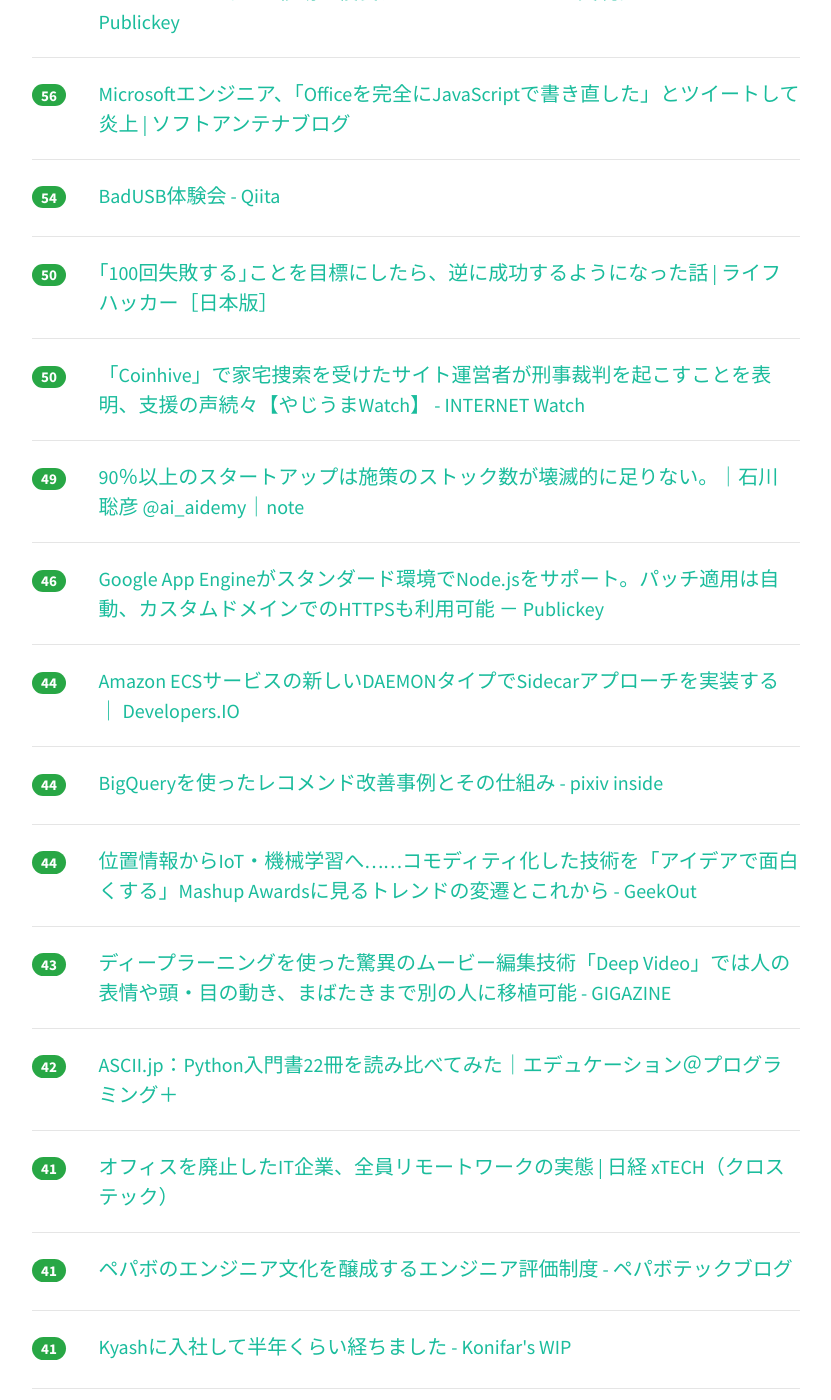
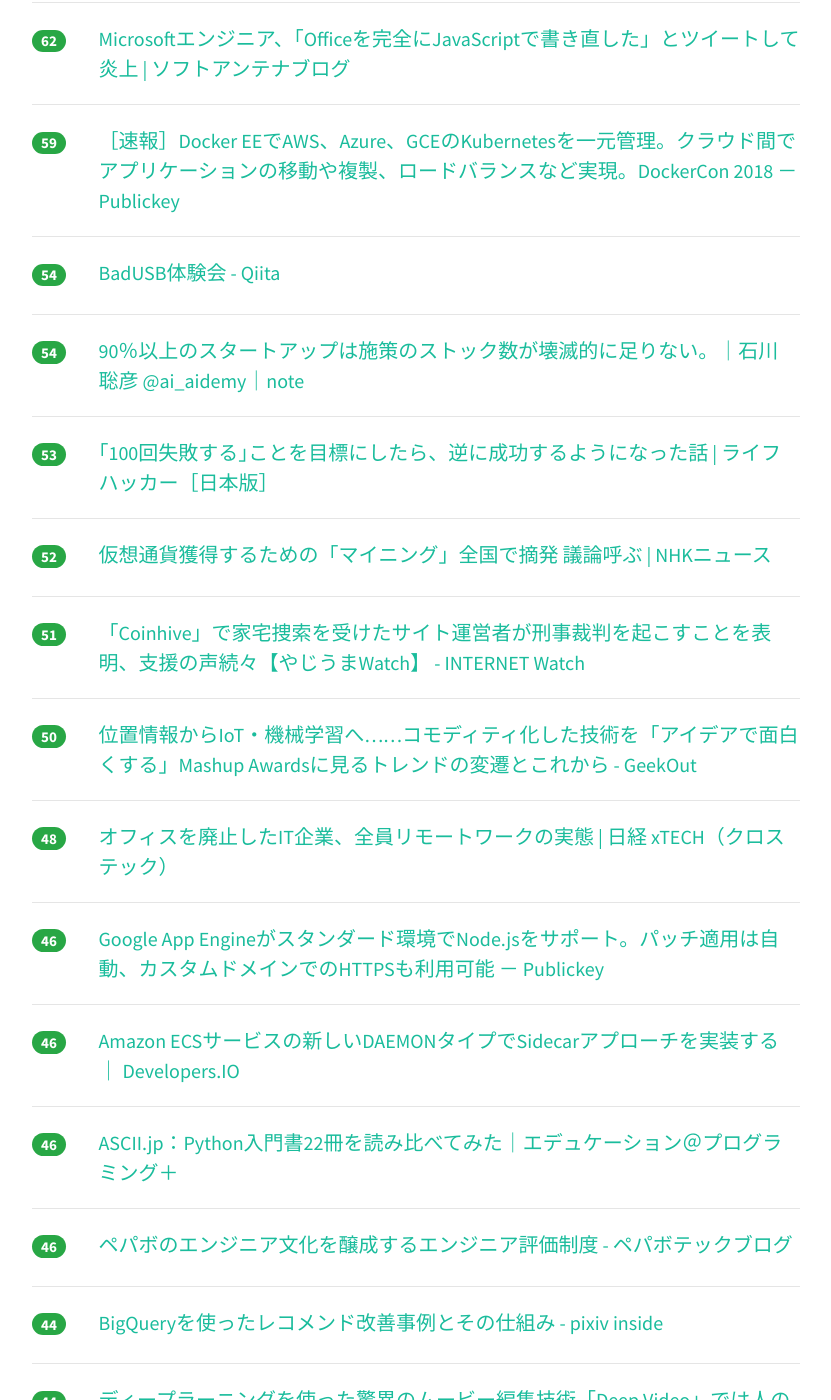
Before and after one commit to yatta47/hatena-matome-site, a Jekyll site: the page built from _posts/2018-06-14-hatena.md, in a window 1280 px wide and 1400 px high, scrolled down 1917 px. Shown: the whole window, without its empty margins (224-1055 px from the left). Built offline with Jekyll 4.4.1, drawn with Linux system fonts in a browser that asks for light colours; nearby versions of some CDN libraries; some of the changed text lies outside the part shown.

Commit message:
Updated 2018-06-14

```diff
--- a/_posts/2018-06-14-hatena.md
+++ b/_posts/2018-06-14-hatena.md
@@ -1,94 +1,99 @@
 ---
 layout: post
 title:  "2018-06-14 はてぶIT"
-date:   2018-06-14 20:01:47
+date:   2018-06-14 21:02:42
 tags: [it-hotentry]
 ---
-47 件のデータあり
+51 件のデータあり
 
 <hr><div class="row">
-<div class="col-1"><span class="badge badge-pill badge-success h2">377</span></div>
+<div class="col-1"><span class="badge badge-pill badge-success h2">384</span></div>
 <div class="col-11"><a href='http://nlab.itmedia.co.jp/nl/articles/1806/13/news150.html' target='_blank'>まとめサイト「保守速報」から広告バナーが完全消滅　広告主に問い合わせる“広告剥がし”の動きが加速か - ねとらぼ</a></div>
 </div>
 <hr>
 <div class="row">
-<div class="col-1"><span class="badge badge-pill badge-success h2">299</span></div>
+<div class="col-1"><span class="badge badge-pill badge-success h2">318</span></div>
 <div class="col-11"><a href='https://webweb.hatenablog.com/blog/wordpress-to-hatenablog' target='_blank'>SEOに最適なブログとは？WordPressからはてなブログにした理由 - web > SEO</a></div>
 </div>
 <hr>
 <div class="row">
-<div class="col-1"><span class="badge badge-pill badge-success h2">273</span></div>
+<div class="col-1"><span class="badge badge-pill badge-success h2">302</span></div>
 <div class="col-11"><a href='http://portal.nifty.com/kiji/180613203136_1.htm' target='_blank'>1985年誕生「Windows1.0」を触ってみたら、恐怖のおっちょこちょいOSだった - デイリーポータルZ</a></div>
 </div>
 <hr>
 <div class="row">
-<div class="col-1"><span class="badge badge-pill badge-success h2">210</span></div>
+<div class="col-1"><span class="badge badge-pill badge-success h2">278</span></div>
 <div class="col-11"><a href='https://togetter.com/li/1237059' target='_blank'>IT企業「メール、電話は全部Slack、紙とペン、パワポ使ってない」昭和企業「1日2時間くらいメール打ってバカほど電話し会議はパワポ資料に手書きで書き込み」 - Togetter</a></div>
 </div>
 <hr>
 <div class="row">
-<div class="col-1"><span class="badge badge-pill badge-success h2">206</span></div>
+<div class="col-1"><span class="badge badge-pill badge-success h2">274</span></div>
+<div class="col-11"><a href='http://www.npa.go.jp/cyber/policy/180614_2.html' target='_blank'>仮想通貨を採掘するツール（マイニングツール）に関する注意喚起 | 警察庁　サイバー犯罪対策：広報・施策</a></div>
+</div>
+<hr>
+<div class="row">
+<div class="col-1"><span class="badge badge-pill badge-success h2">215</span></div>
 <div class="col-11"><a href='https://www.publickey1.jp/blog/18/docker_for_winmacguidockercon_2018.html' target='_blank'>［速報］次期Docker for Win/Mac、GUIの数クリックで簡単にアプリケーションのコンテナ化と実行が可能に。DockerCon 2018 － Publickey</a></div>
 </div>
 <hr>
 <div class="row">
-<div class="col-1"><span class="badge badge-pill badge-success h2">188</span></div>
-<div class="col-11"><a href='http://www.npa.go.jp/cyber/policy/180614_2.html' target='_blank'>仮想通貨を採掘するツール（マイニングツール）に関する注意喚起 | 警察庁　サイバー犯罪対策：広報・施策</a></div>
-</div>
-<hr>
-<div class="row">
-<div class="col-1"><span class="badge badge-pill badge-success h2">146</span></div>
+<div class="col-1"><span class="badge badge-pill badge-success h2">209</span></div>
 <div class="col-11"><a href='https://www.sankei.com/affairs/news/180614/afr1806140035-n1.html' target='_blank'>違法マイニングで１６人摘発　１０県警、仮想通貨獲得で不正アクセス - 産経ニュース</a></div>
 </div>
 <hr>
 <div class="row">
-<div class="col-1"><span class="badge badge-pill badge-success h2">132</span></div>
+<div class="col-1"><span class="badge badge-pill badge-success h2">134</span></div>
 <div class="col-11"><a href='https://jp.techcrunch.com/2018/06/14/2018-06-13-microsoft-gives-office-a-refreshed-look-and-feel/' target='_blank'>Microsoft、Officeをメジャーアップデートへ――Fluentデザイン言語を全面的に採用 | TechCrunch Japan</a></div>
 </div>
 <hr>
 <div class="row">
-<div class="col-1"><span class="badge badge-pill badge-success h2">118</span></div>
+<div class="col-1"><span class="badge badge-pill badge-success h2">123</span></div>
+<div class="col-11"><a href='https://coliss.com/articles/build-websites/operation/css/new-reset-rebootcss.html' target='_blank'>2018年おすすめのCSSリセット！「Reboot.css」の特徴と使い方を解説 | コリス</a></div>
+</div>
+<hr>
+<div class="row">
+<div class="col-1"><span class="badge badge-pill badge-success h2">120</span></div>
 <div class="col-11"><a href='https://togetter.com/li/1236841' target='_blank'>エレベーターの開閉ボタンをいつも逆に押してしまう人はアイコンがどうやらこう見えているらしい - Togetter</a></div>
 </div>
 <hr>
 <div class="row">
-<div class="col-1"><span class="badge badge-pill badge-success h2">113</span></div>
+<div class="col-1"><span class="badge badge-pill badge-success h2">114</span></div>
 <div class="col-11"><a href='http://twitter.com/i/moments/1006807754256928769' target='_blank'>スタンフォード監獄実験の記録テープから明らかになったこと</a></div>
 </div>
 <hr>
 <div class="row">
-<div class="col-1"><span class="badge badge-pill badge-success h2">111</span></div>
-<div class="col-11"><a href='https://coliss.com/articles/build-websites/operation/css/new-reset-rebootcss.html' target='_blank'>2018年おすすめのCSSリセット！「Reboot.css」の特徴と使い方を解説 | コリス</a></div>
-</div>
-<hr>
-<div class="row">
-<div class="col-1"><span class="badge badge-pill badge-success h2">80</span></div>
+<div class="col-1"><span class="badge badge-pill badge-success h2">81</span></div>
 <div class="col-11"><a href='https://www.infoq.com/jp/news/2018/06/open-source-jmc' target='_blank'>オラクル、オープンソース化後にMission Controlチームを解雇</a></div>
 </div>
 <hr>
 <div class="row">
-<div class="col-1"><span class="badge badge-pill badge-success h2">72</span></div>
+<div class="col-1"><span class="badge badge-pill badge-success h2">78</span></div>
 <div class="col-11"><a href='https://togetter.com/li/1236937' target='_blank'>スタンフォード監獄実験の看守役は、実験者から「演技指導」をされていたことを示す証拠（音声テープ）があった。実験結果は「自動的な」役割没入ではなく「外部からの強制的な」役割</a></div>
 </div>
 <hr>
 <div class="row">
-<div class="col-1"><span class="badge badge-pill badge-success h2">65</span></div>
+<div class="col-1"><span class="badge badge-pill badge-success h2">74</span></div>
+<div class="col-11"><a href='http://konifar.hatenablog.com/entry/2018/06/14/173716' target='_blank'>Kyashに入社して半年くらい経ちました - Konifar's WIP</a></div>
+</div>
+<hr>
+<div class="row">
+<div class="col-1"><span class="badge badge-pill badge-success h2">73</span></div>
+<div class="col-11"><a href='http://quesera2.hatenablog.jp/entry/2018/06/14/022504' target='_blank'>最近のアプリ界隈での「設計」の違和感 - なるようになるかも</a></div>
+</div>
+<hr>
+<div class="row">
+<div class="col-1"><span class="badge badge-pill badge-success h2">66</span></div>
 <div class="col-11"><a href='https://news.yahoo.co.jp/byline/kuriharakiyoshi/20180613-00086449/' target='_blank'>リツイートするだけで身元が他人に知られるリスクがあることを示した知財高裁判決(栗原潔) - 個人 - Yahoo!ニュース</a></div>
 </div>
 <hr>
 <div class="row">
-<div class="col-1"><span class="badge badge-pill badge-success h2">63</span></div>
-<div class="col-11"><a href='http://quesera2.hatenablog.jp/entry/2018/06/14/022504' target='_blank'>最近のアプリ界隈での「設計」の違和感 - なるようになるかも</a></div>
+<div class="col-1"><span class="badge badge-pill badge-success h2">62</span></div>
+<div class="col-11"><a href='https://www.softantenna.com/wp/software/office-in-javascript/' target='_blank'>Microsoftエンジニア、「Officeを完全にJavaScriptで書き直した」とツイートして炎上 | ソフトアンテナブログ</a></div>
 </div>
 <hr>
 <div class="row">
-<div class="col-1"><span class="badge badge-pill badge-success h2">57</span></div>
+<div class="col-1"><span class="badge badge-pill badge-success h2">59</span></div>
 <div class="col-11"><a href='https://www.publickey1.jp/blog/18/docker_eeawsazuregcekubernetesdockercon_2018.html' target='_blank'>［速報］Docker EEでAWS、Azure、GCEのKubernetesを一元管理。クラウド間でアプリケーションの移動や複製、ロードバランスなど実現。DockerCon 2018 － Publickey</a></div>
-</div>
-<hr>
-<div class="row">
-<div class="col-1"><span class="badge badge-pill badge-success h2">56</span></div>
-<div class="col-11"><a href='https://www.softantenna.com/wp/software/office-in-javascript/' target='_blank'>Microsoftエンジニア、「Officeを完全にJavaScriptで書き直した」とツイートして炎上 | ソフトアンテナブログ</a></div>
 </div>
 <hr>
 <div class="row">
@@ -97,18 +102,33 @@ tags: [it-hotentry]
 </div>
 <hr>
 <div class="row">
-<div class="col-1"><span class="badge badge-pill badge-success h2">50</span></div>
+<div class="col-1"><span class="badge badge-pill badge-success h2">54</span></div>
+<div class="col-11"><a href='https://note.mu/aki1275/n/n44fcf4f858f6' target='_blank'>90％以上のスタートアップは施策のストック数が壊滅的に足りない。｜石川 聡彦 @ai_aidemy｜note</a></div>
+</div>
+<hr>
+<div class="row">
+<div class="col-1"><span class="badge badge-pill badge-success h2">53</span></div>
 <div class="col-11"><a href='https://www.lifehacker.jp/2018/06/168692set-a-rejection-goal-and-it-might-just-lead-to-success.html' target='_blank'>｢100回失敗する｣ことを目標にしたら、逆に成功するようになった話 | ライフハッカー［日本版］</a></div>
 </div>
 <hr>
 <div class="row">
-<div class="col-1"><span class="badge badge-pill badge-success h2">50</span></div>
+<div class="col-1"><span class="badge badge-pill badge-success h2">52</span></div>
+<div class="col-11"><a href='https://www3.nhk.or.jp/news/html/20180614/k10011478131000.html' target='_blank'>仮想通貨獲得するための「マイニング」全国で摘発 議論呼ぶ | NHKニュース</a></div>
+</div>
+<hr>
+<div class="row">
+<div class="col-1"><span class="badge badge-pill badge-success h2">51</span></div>
 <div class="col-11"><a href='https://internet.watch.impress.co.jp/docs/yajiuma/1127487.html' target='_blank'>「Coinhive」で家宅捜索を受けたサイト運営者が刑事裁判を起こすことを表明、支援の声続々【やじうまWatch】 - INTERNET Watch</a></div>
 </div>
 <hr>
 <div class="row">
-<div class="col-1"><span class="badge badge-pill badge-success h2">49</span></div>
-<div class="col-11"><a href='https://note.mu/aki1275/n/n44fcf4f858f6' target='_blank'>90％以上のスタートアップは施策のストック数が壊滅的に足りない。｜石川 聡彦 @ai_aidemy｜note</a></div>
+<div class="col-1"><span class="badge badge-pill badge-success h2">50</span></div>
+<div class="col-11"><a href='https://geek-out.jp/column/entry/2018/06/14/110000' target='_blank'>位置情報からIoT・機械学習へ……コモディティ化した技術を「アイデアで面白くする」Mashup Awardsに見るトレンドの変遷とこれから - GeekOut</a></div>
+</div>
+<hr>
+<div class="row">
+<div class="col-1"><span class="badge badge-pill badge-success h2">48</span></div>
+<div class="col-11"><a href='http://tech.nikkeibp.co.jp/atcl/nxt/column/18/00001/00620/' target='_blank'>オフィスを廃止したIT企業、全員リモートワークの実態 | 日経 xTECH（クロステック）</a></div>
 </div>
 <hr>
 <div class="row">
@@ -117,8 +137,18 @@ tags: [it-hotentry]
 </div>
 <hr>
 <div class="row">
-<div class="col-1"><span class="badge badge-pill badge-success h2">44</span></div>
+<div class="col-1"><span class="badge badge-pill badge-success h2">46</span></div>
 <div class="col-11"><a href='https://dev.classmethod.jp/cloud/amazon-ecs-daemon-type/' target='_blank'>Amazon ECSサービスの新しいDAEMONタイプでSidecarアプローチを実装する ｜ Developers.IO</a></div>
+</div>
+<hr>
+<div class="row">
+<div class="col-1"><span class="badge badge-pill badge-success h2">46</span></div>
+<div class="col-11"><a href='http://ascii.jp/elem/000/001/691/1691531/' target='_blank'>ASCII.jp：Python入門書22冊を読み比べてみた｜エデュケーション＠プログラミング＋</a></div>
+</div>
+<hr>
+<div class="row">
+<div class="col-1"><span class="badge badge-pill badge-success h2">46</span></div>
+<div class="col-11"><a href='https://tech.pepabo.com/2018/06/14/engineer-assessment/' target='_blank'>ペパボのエンジニア文化を醸成するエンジニア評価制度 - ペパボテックブログ</a></div>
 </div>
 <hr>
 <div class="row">
@@ -128,32 +158,12 @@ tags: [it-hotentry]
 <hr>
 <div class="row">
 <div class="col-1"><span class="badge badge-pill badge-success h2">44</span></div>
-<div class="col-11"><a href='https://geek-out.jp/column/entry/2018/06/14/110000' target='_blank'>位置情報からIoT・機械学習へ……コモディティ化した技術を「アイデアで面白くする」Mashup Awardsに見るトレンドの変遷とこれから - GeekOut</a></div>
-</div>
-<hr>
-<div class="row">
-<div class="col-1"><span class="badge badge-pill badge-success h2">43</span></div>
 <div class="col-11"><a href='https://gigazine.net/news/20180614-deep-video-impossibly-good/' target='_blank'>ディープラーニングを使った驚異のムービー編集技術「Deep Video」では人の表情や頭・目の動き、まばたきまで別の人に移植可能 - GIGAZINE</a></div>
 </div>
 <hr>
 <div class="row">
-<div class="col-1"><span class="badge badge-pill badge-success h2">42</span></div>
-<div class="col-11"><a href='http://ascii.jp/elem/000/001/691/1691531/' target='_blank'>ASCII.jp：Python入門書22冊を読み比べてみた｜エデュケーション＠プログラミング＋</a></div>
-</div>
-<hr>
-<div class="row">
-<div class="col-1"><span class="badge badge-pill badge-success h2">41</span></div>
-<div class="col-11"><a href='http://tech.nikkeibp.co.jp/atcl/nxt/column/18/00001/00620/' target='_blank'>オフィスを廃止したIT企業、全員リモートワークの実態 | 日経 xTECH（クロステック）</a></div>
-</div>
-<hr>
-<div class="row">
-<div class="col-1"><span class="badge badge-pill badge-success h2">41</span></div>
-<div class="col-11"><a href='https://tech.pepabo.com/2018/06/14/engineer-assessment/' target='_blank'>ペパボのエンジニア文化を醸成するエンジニア評価制度 - ペパボテックブログ</a></div>
-</div>
-<hr>
-<div class="row">
-<div class="col-1"><span class="badge badge-pill badge-success h2">41</span></div>
-<div class="col-11"><a href='http://konifar.hatenablog.com/entry/2018/06/14/173716' target='_blank'>Kyashに入社して半年くらい経ちました - Konifar's WIP</a></div>
+<div class="col-1"><span class="badge badge-pill badge-success h2">40</span></div>
+<div class="col-11"><a href='http://www.itmedia.co.jp/news/articles/1806/14/news069.html' target='_blank'>有料チャンネル視聴できる「Amazon Prime Videoチャンネル」日本で開始 - ITmedia NEWS</a></div>
 </div>
 <hr>
 <div class="row">
@@ -168,22 +178,32 @@ tags: [it-hotentry]
 <hr>
 <div class="row">
 <div class="col-1"><span class="badge badge-pill badge-success h2">37</span></div>
+<div class="col-11"><a href='https://www.slideshare.net/ren4yu/ss-102277628' target='_blank'>コンピュータビジョン技術の実応用とビジネス</a></div>
+</div>
+<hr>
+<div class="row">
+<div class="col-1"><span class="badge badge-pill badge-success h2">37</span></div>
 <div class="col-11"><a href='https://vaaaaaanquish.hatenablog.com/entry/2018/06/13/213740' target='_blank'>Pythonでyahoo画像検索した結果をimgcatに流して表示してURLをクリップボードにコピーするやつ - Stimulator</a></div>
 </div>
 <hr>
 <div class="row">
-<div class="col-1"><span class="badge badge-pill badge-success h2">36</span></div>
-<div class="col-11"><a href='https://www.slideshare.net/ren4yu/ss-102277628' target='_blank'>コンピュータビジョン技術の実応用とビジネス</a></div>
+<div class="col-1"><span class="badge badge-pill badge-success h2">37</span></div>
+<div class="col-11"><a href='https://gigazine.net/news/20180614-point-hive/' target='_blank'>「ユーザーのCPUを使用するが仮想通貨の採掘はせずにただ重くなるだけ」のツールが開発される - GIGAZINE</a></div>
 </div>
 <hr>
 <div class="row">
 <div class="col-1"><span class="badge badge-pill badge-success h2">36</span></div>
-<div class="col-11"><a href='http://www.itmedia.co.jp/news/articles/1806/14/news069.html' target='_blank'>有料チャンネル視聴できる「Amazon Prime Videoチャンネル」日本で開始 - ITmedia NEWS</a></div>
+<div class="col-11"><a href='https://anond.hatelabo.jp/20180614131514' target='_blank'>友達とか同僚に</a></div>
 </div>
 <hr>
 <div class="row">
-<div class="col-1"><span class="badge badge-pill badge-success h2">35</span></div>
-<div class="col-11"><a href='https://gigazine.net/news/20180614-point-hive/' target='_blank'>「ユーザーのCPUを使用するが仮想通貨の採掘はせずにただ重くなるだけ」のツールが開発される - GIGAZINE</a></div>
+<div class="col-1"><span class="badge badge-pill badge-success h2">36</span></div>
+<div class="col-11"><a href='https://ics.media/entry/18412' target='_blank'>次世代仕様のWebGPUとは？　次期macOSでのOpenGL非推奨化はWebGLに影響をもたらすのか - ICS MEDIA</a></div>
+</div>
+<hr>
+<div class="row">
+<div class="col-1"><span class="badge badge-pill badge-success h2">34</span></div>
+<div class="col-11"><a href='https://k-tai.watch.impress.co.jp/docs/news/1127548.html' target='_blank'>5Gの標準仕様、ついに決まる - ケータイ Watch</a></div>
 </div>
 <hr>
 <div class="row">
@@ -192,33 +212,28 @@ tags: [it-hotentry]
 </div>
 <hr>
 <div class="row">
+<div class="col-1"><span class="badge badge-pill badge-success h2">33</span></div>
+<div class="col-11"><a href='http://gameboku.blog.jp/archives/74950527.html' target='_blank'>メルカリ  本当にあった怖いコメント10選。 : ゲムぼく。</a></div>
+</div>
+<hr>
+<div class="row">
+<div class="col-1"><span class="badge badge-pill badge-success h2">33</span></div>
+<div class="col-11"><a href='https://requ.ameba.jp/' target='_blank'>REQU [リキュー] - 知識や特技のマーケット</a></div>
+</div>
+<hr>
+<div class="row">
+<div class="col-1"><span class="badge badge-pill badge-success h2">32</span></div>
+<div class="col-11"><a href='http://number.bunshun.jp/articles/-/831044' target='_blank'>日本にはスポーツの教え方がない？大学生が作った「指導法の勉強会」。 - 高校野球 - Number Web - ナンバー</a></div>
+</div>
+<hr>
+<div class="row">
 <div class="col-1"><span class="badge badge-pill badge-success h2">30</span></div>
 <div class="col-11"><a href='https://www.bloomberg.co.jp/news/articles/2018-06-13/PA9LGESYF02001' target='_blank'>ビットコイン、下げ止まらず－昨年の急騰に価格操作の疑惑 - Bloomberg</a></div>
 </div>
 <hr>
 <div class="row">
-<div class="col-1"><span class="badge badge-pill badge-success h2">30</span></div>
-<div class="col-11"><a href='https://anond.hatelabo.jp/20180614131514' target='_blank'>友達とか同僚に</a></div>
-</div>
-<hr>
-<div class="row">
-<div class="col-1"><span class="badge badge-pill badge-success h2">29</span></div>
-<div class="col-11"><a href='http://number.bunshun.jp/articles/-/831044' target='_blank'>日本にはスポーツの教え方がない？大学生が作った「指導法の勉強会」。 - 高校野球 - Number Web - ナンバー</a></div>
-</div>
-<hr>
-<div class="row">
-<div class="col-1"><span class="badge badge-pill badge-success h2">29</span></div>
-<div class="col-11"><a href='https://requ.ameba.jp/' target='_blank'>REQU [リキュー] - 知識や特技のマーケット</a></div>
-</div>
-<hr>
-<div class="row">
 <div class="col-1"><span class="badge badge-pill badge-success h2">25</span></div>
 <div class="col-11"><a href='https://jp.techcrunch.com/2018/06/14/vrize-3dad/' target='_blank'>Webサイト上で3Dキャラクターが動き回るーーVRizeがインタラクティブ3DCG広告を配信開始 | TechCrunch Japan</a></div>
-</div>
-<hr>
-<div class="row">
-<div class="col-1"><span class="badge badge-pill badge-success h2">25</span></div>
-<div class="col-11"><a href='https://www3.nhk.or.jp/news/html/20180614/k10011478131000.html' target='_blank'>仮想通貨獲得するための「マイニング」全国で摘発 議論呼ぶ | NHKニュース</a></div>
 </div>
 <hr>
 <div class="row">
@@ -232,8 +247,13 @@ tags: [it-hotentry]
 </div>
 <hr>
 <div class="row">
-<div class="col-1"><span class="badge badge-pill badge-success h2">23</span></div>
-<div class="col-11"><a href='http://gameboku.blog.jp/archives/74950527.html' target='_blank'>メルカリ  本当にあった怖いコメント10選。 : ゲムぼく。</a></div>
+<div class="col-1"><span class="badge badge-pill badge-success h2">20</span></div>
+<div class="col-11"><a href='http://gameboku.blog.jp/archives/75924103.html' target='_blank'>メルカリ 本当にあった怖いコメント10選 Part2。 : ゲムぼく。</a></div>
+</div>
+<hr>
+<div class="row">
+<div class="col-1"><span class="badge badge-pill badge-success h2">18</span></div>
+<div class="col-11"><a href='https://www3.nhk.or.jp/shutoken-news/20180614/0013101.html' target='_blank'>“マイニング”摘発で議論呼ぶ｜NHK 首都圏のニュース</a></div>
 </div>
 <hr>
 <div class="row">
```
